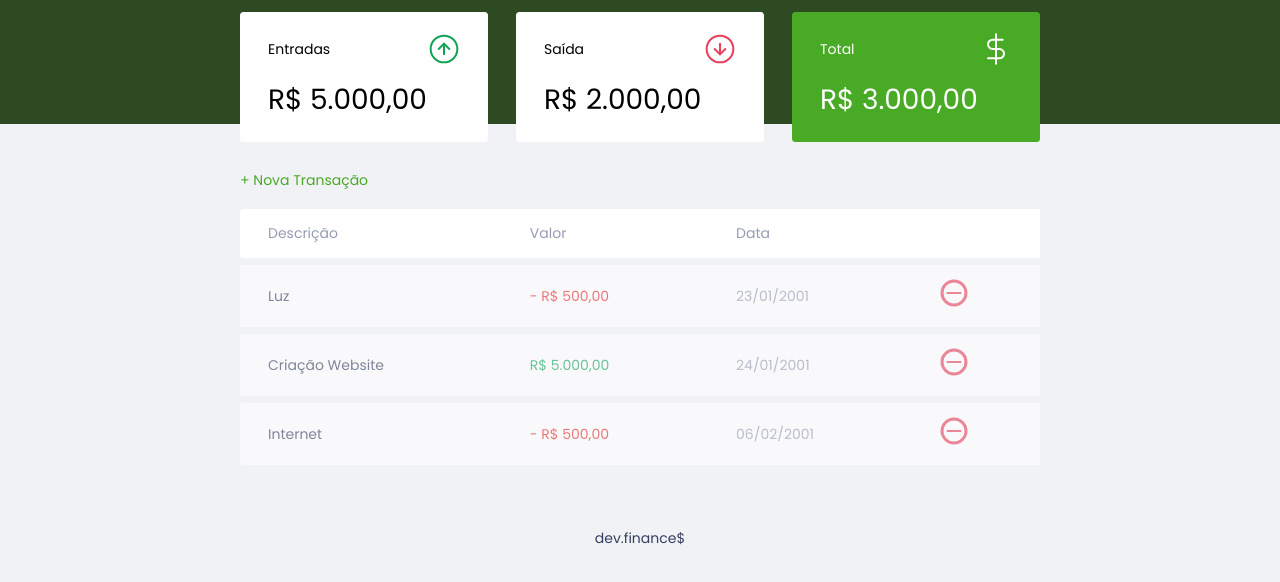
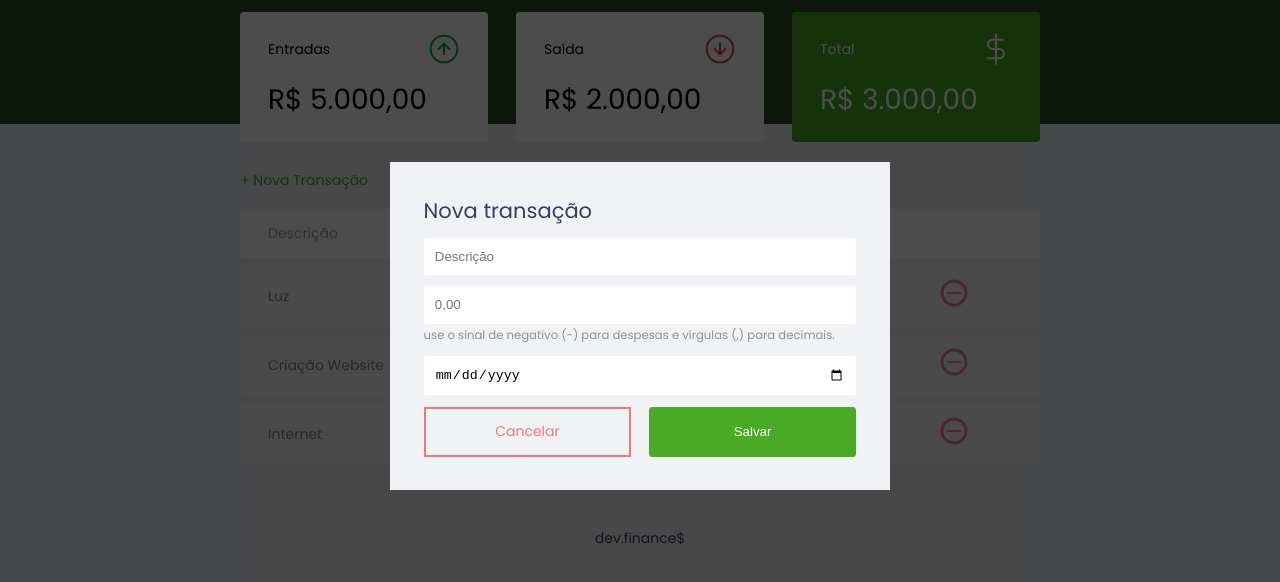
Before and after one commit to Allyson04/dev.finances, a plain HTML site: page index.html in a window 1280 px wide. Shown: the part 74-656 px from the top of the page. Drawn offline with Linux system fonts and the light colour scheme.

Commit message:
feat: added modal for adding new transaction

```diff
--- a/index.html
+++ b/index.html
@@ -91,6 +91,35 @@
       </section>
     </main>
 
+    <div class="modal-overlay active">
+      <div class="modal">
+        <div id="form">
+          <h2>Nova transação</h2>
+          <form action="">
+            <div class="input-group">
+              <label class="sr-only" for="description">Descrição</label>
+              <input type="text" id="description" name="description" placeholder="Descrição">
+            </div>
+            <div class="input-group">
+              <label class="sr-only" for="amount">Descrição</label>
+              <input step="0,01" type="number" id="amount" name="amount" placeholder="0,00">
+              <small class="help">use o sinal de negativo (-) para despesas e vírgulas (,) para decimais.</small>
+            </div>
+
+            <div class="input-group">
+              <label class="sr-only" for="date">data</label>
+              <input type="date" id="date" name="date" placeholder="01/01/2001">
+            </div>
+
+            <div class="input-group actions">
+              <a href="#" class="button cancel">Cancelar</a>
+              <button type="submit">Salvar</button>
+            </div>
+          </form>
+        </div>
+      </div>
+    </div>
+
     <footer>
       <p>dev.finance$</p>
     </footer>
--- a/public/css/style.css
+++ b/public/css/style.css
@@ -53,9 +53,42 @@
     color: #3dd705;
 }
 
+button {
+    width: 100%;
+    height: 50px;
+    background: #49aa26;
+    color: white;
+    border: none;
+    padding: 0;
+
+    border-radius: 0.25rem;
+
+    cursor: pointer;
+}
+
+button:hover {
+    background: #3dd705;
+}
+
 .button.new {
     display: inline-block;
     margin-bottom: 0.8rem;
+}
+
+.button.cancel {
+    color: #e92929;
+    border:2px solid #e92929;
+    height: 50px;
+
+    display: flex;
+    align-items: center;
+    justify-content: center;
+
+    opacity: 0.6;
+}
+
+.button.cancel:hover {
+    opacity: 1;
 }
 
 /* ------Header------ */
@@ -182,6 +215,79 @@
     -o-border-radius: 0.25em 0 0 0.25rem;
 }
 
+/* ------Modal------ */
+
+.modal-overlay {
+    width: 100%;
+    height: 100%;
+
+    background-color: rgba(0, 0, 0, 0.7);
+
+    position: fixed;
+    top: 0;
+
+    display: flex;
+    align-items: center;
+    justify-content: center;
+
+    opacity: 0;
+    visibility: hidden;
+}
+
+.modal {
+    background: #f0f2f5;
+    padding: 2.4rem;
+
+    width: 90%;
+    max-width: 500px;
+}
+
+.modal-overlay.active {
+    opacity: 1;
+    visibility: visible;
+}
+
+/* ------Form------ */
+#form {
+    max-width: 500px;
+}
+
+#form h2 {
+    margin-top: 0;
+}
+
+#form form input {
+    border: none;
+    border-radius: 0.2rem;
+    -webkit-border-radius: 0.2rem;
+    -moz-border-radius: 0.2rem;
+    -ms-border-radius: 0.2rem;
+    -o-border-radius: 0.2rem;
+
+    padding: 0.8rem;
+
+    width: 100%;
+}
+
+#form .input-group {
+    margin-top: 0.8rem;
+}
+
+#form .input-group small {
+    opacity: 0.4;
+}
+
+#form .input-group.actions {
+    display: flex;
+    justify-content: space-between;
+    align-items: center;
+}
+
+#form .input-group.actions .button,
+#form .input-group.actions button {
+    width: 48%;
+}
+
 /* ------Footer------ */
 
 footer {
```
